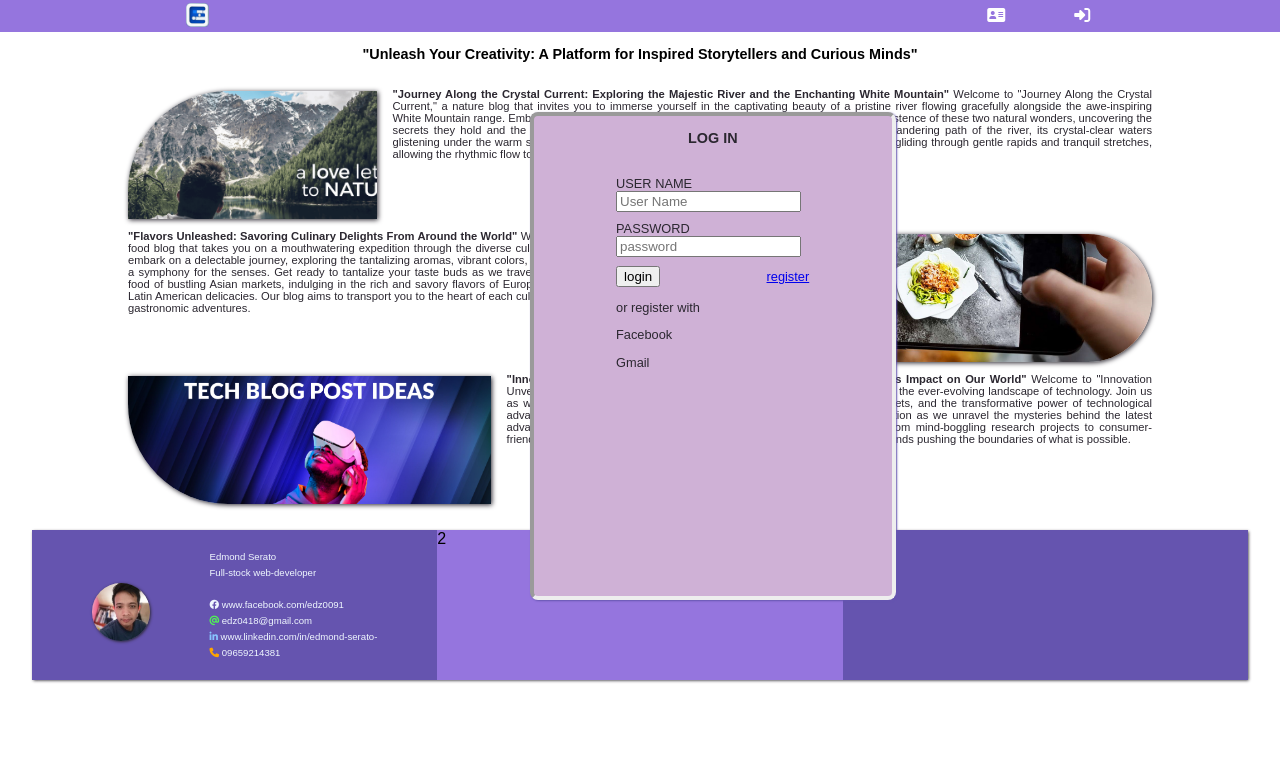
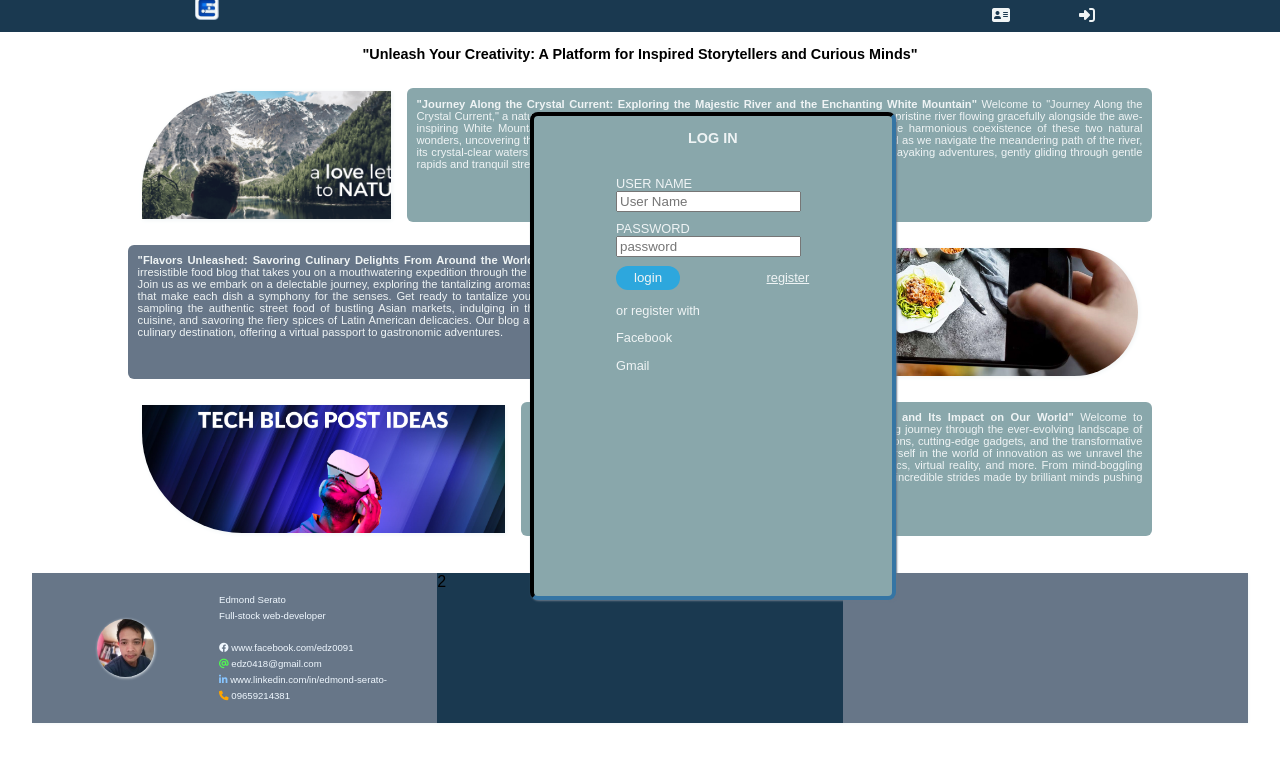
Before and after one commit to nomnom0418/group9MP2, a PHP site: page / in a window 1280 px wide. Shown: the top 762 px of the page. Run offline with PHP 8.4, Linux system fonts and the light colour scheme.

Commit message:
color replaced

```diff
--- a/index.css
+++ b/index.css
@@ -1,10 +1,10 @@
 :root{
-  --linkColor: blueviolet;
-  --primaryColor: #e966a0;
-  --fontColor: #2b2730;
-  --secondaryColor: #6554af;
-  --thirdColor: #9575de;
-  --myLink: white;
+  --linkColor: #2DA7DD;
+  --primaryColor: #89A7AB;
+  --fontColor: #EFF4F5;
+  --secondaryColor: #677688;
+  --thirdColor: #1a3950;
+  --myLink: #2da7dd;
 }
 body{
   padding: 0;
@@ -44,13 +44,14 @@ body{
   transform: translateX(-35px);
   transition: opacity 200ms ease-in-out, transform 300ms ease-in-out;
   background-color: var(--linkColor);
-  color: var(--myLink);
+  color: var(--fontColor);
 }
 .aboutTransform{
   position: absolute;
   transform: translate(35px, 1.1px);
   transition: opacity 400ms ease-in-out, transform .3s ease-in-out;
-  color: var(--myLink);
+  color: var(--fontColor);
+
 }
 .aboutContainer{
   position: relative;
@@ -78,14 +79,14 @@ body{
   opacity: 0;
   pointer-events: none;
   transition: opacity .2s ease-in-out, transform 300ms ease-in-out;
-  background-color: var(--secondaryColor);
-  color: var(--myLink);
+  background-color: var(--linkColor);
+  color: var(--fontColor);
 }
 .loginTransform{
   position: absolute;
   transform: translate(40px, 1.1px);
   transition: opacity .2s ease-in-out, transform .3s ease-in-out;
-  color: var(--myLink);
+  color: var(--fontColor);
 }
 
 .loginContainer{
@@ -136,19 +137,22 @@ h3{
   box-shadow: 1px 1px 5px var(--fontColor);
 }
 .div1{
+
   display: grid;
   grid-template-columns: 1fr 4fr;
 }
 .div2{
+
   display: grid;
   grid-template-columns: 4fr 1fr;
 }
 .div3{
+
   display: grid;
   grid-template-columns: 1fr 4fr;
 }
 img{
-  margin-top: .9rem;
+  margin: .9rem .9rem;
 }
 p{
   text-align: justify;
@@ -156,6 +160,22 @@ p{
 .spanSmall{
   display: none;
 }
+.paragraph1{
+  background-color: var(--primaryColor);
+  padding: .6rem .6rem;
+  border-radius: 6px;
+}
+.paragraph2{
+  background-color: var(--secondaryColor);
+  padding: .6rem .6rem;
+  border-radius: 6px;
+}
+.paragraph3{
+  background-color: var(--primaryColor);
+  padding: .6rem .6rem;
+  border-radius: 6px;
+}
+
 /*--------------------footer----------------------*/
 .myFooter{
   display:grid;
@@ -203,14 +223,14 @@ form{
   position: fixed;
   bottom: 25%;
   right: 30%;
-  background-color: rgb(207, 177, 214);
+  background-color: var(--primaryColor);
   color: var(--fontColor);
   border-style: outset;
   border-style: inset;
   border-radius: 8px;
   border-width: 4px;
-  border-color: solid #6554af;
-  box-shadow: 1px 1px 2px #6554af;
+  border-color: var(--thirdColor);
+  box-shadow: 1px 1px 2px var(--secondaryColor);
   width: 28%;
   height: 60%;
   font-size: .8rem;
@@ -226,6 +246,21 @@ form{
   justify-content: space-between;
   width: 70%;
   align-items: center;
+}
+.myButton{
+  background-color: var(--linkColor);
+  border: none;
+  height: 1.5rem;
+  width: 4rem;
+  color: var(--fontColor);
+  border-radius: .75rem;
+  cursor: pointer;
+}
+.logIn a{
+  color: var(--fontColor);
+}
+.myButton :hover{
+  background-color: black;
 }
 /*----------------------media queries-----------------*/
 @media screen and (720px <= width <= 820px){
--- a/index.html
+++ b/index.html
@@ -95,7 +95,7 @@
             <input type="text" name="password" id="password" class="control" placeholder="password" required=""><br />
           </div>
           <div class="logIn">
-            <input type="submit" value="login">
+            <input class="myButton" type="submit" value="login">
             <a href="#">register</a>
           </div>
           <p>or register with</p>
```
